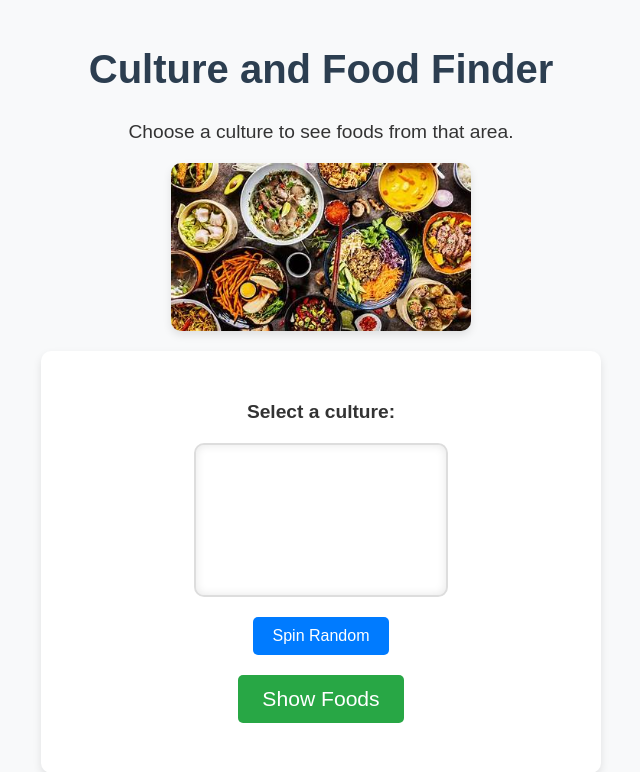
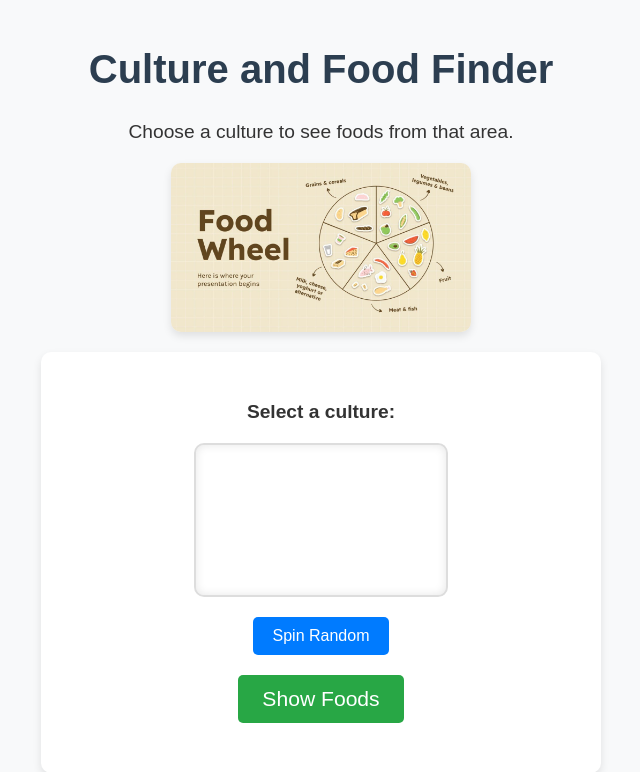
Before and after one commit to Cmonriyu/CST-205-Final, a Flask app: page / in a window 1280 px wide. Shown: the top 772 px of the page, without its empty margins (319-959 px from the left). Run offline with Flask 3, Linux system fonts and the light colour scheme; data that the repository does not hold is empty.

Commit message:
Update food image source in index.html
found better photo for the front

```diff
--- a/templates/index.html
+++ b/templates/index.html
@@ -11,7 +11,7 @@
 
     <p>Choose a culture to see foods from that area.</p>
 
-    <img src="{{ url_for('static', filename='images/food.jpg') }}" width="300">
+    <img src="{{ url_for('static', filename='images/food1.jpg') }}" width="300">
 
     <form action="/foods" method="post">
         <p>
```
